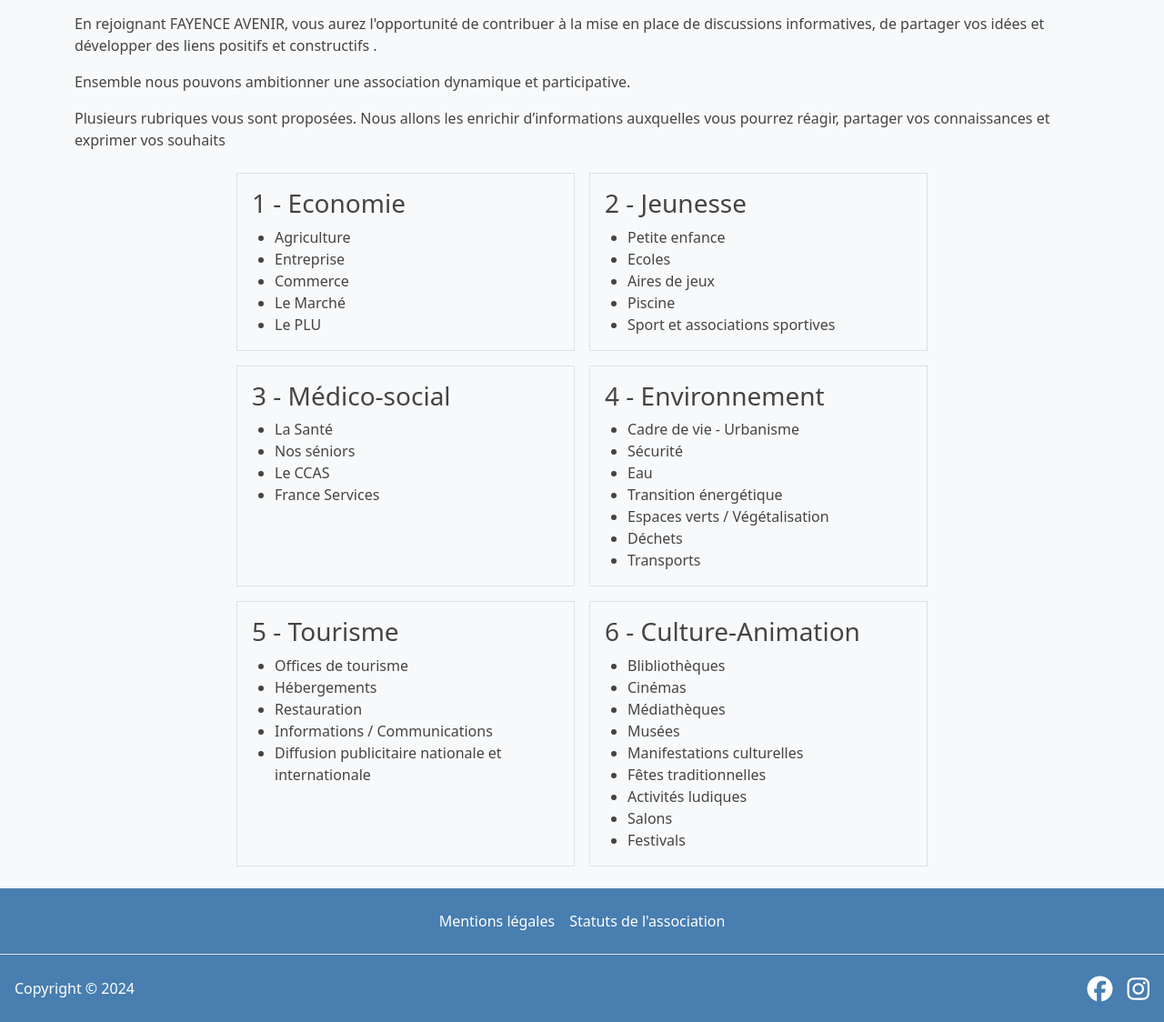
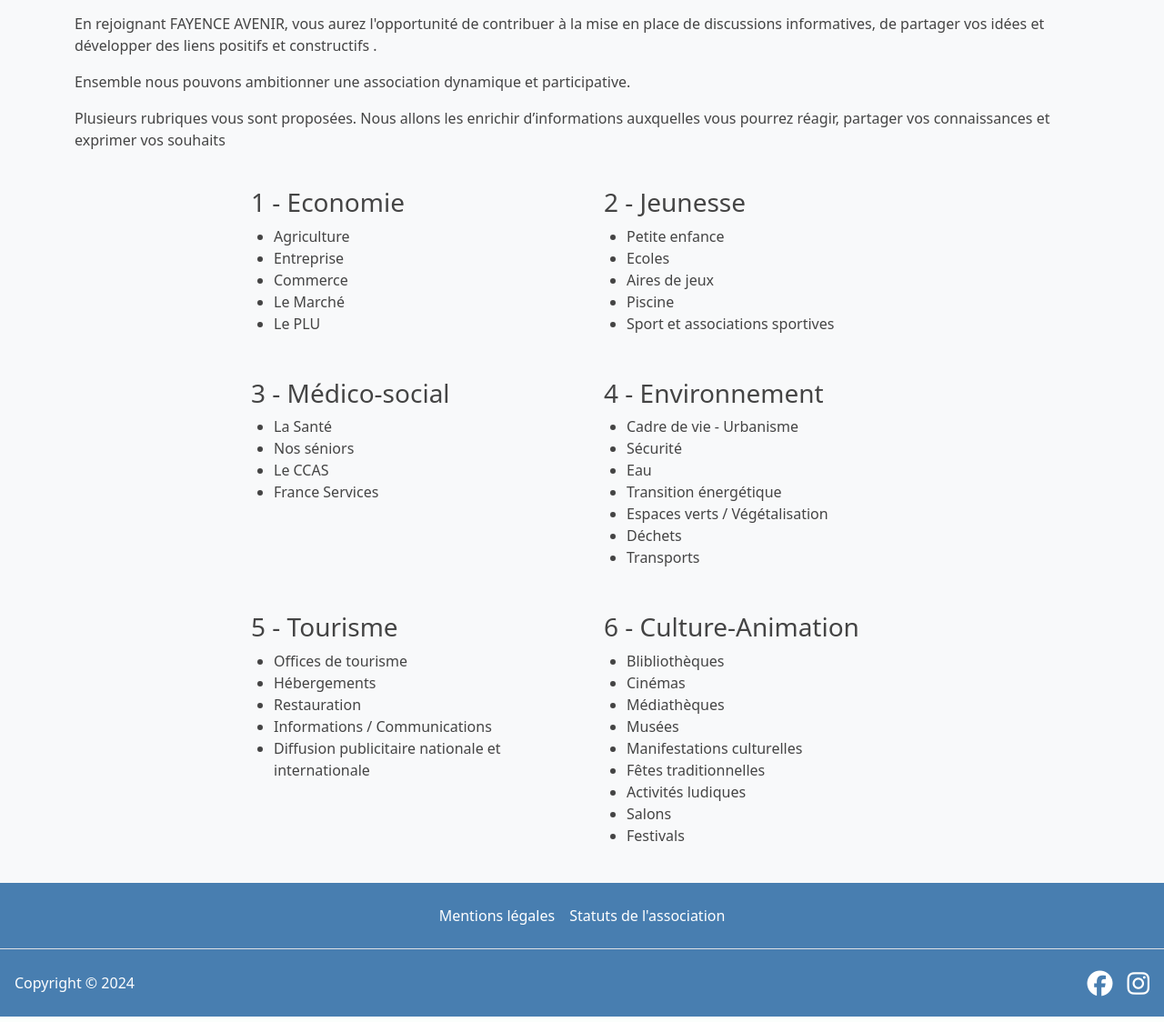
Before and after one commit to GuillemotClement/Symfony-FayenceAvenir, a Symfony app: template templates/rules/presentation.html.twig in a window 1280 px wide. Shown: the part 409-1533 px from the top of the page at 91% size. Run offline with Twig, Linux system fonts and the light colour scheme; the template is opened without the code that fills it, so the values that code supplies are empty; style sheets or scripts are compiled from the project's sources; some libraries are stand-ins or nearby versions.

Commit message:
Modif design association

```diff
--- a/templates/rules/presentation.html.twig
+++ b/templates/rules/presentation.html.twig
@@ -12,7 +12,7 @@
   <p>Ensemble nous pouvons ambitionner une association dynamique et participative.</p>
   <p>Plusieurs rubriques vous sont proposées. Nous allons les enrichir d’informations auxquelles vous pourrez réagir, partager vos connaissances et exprimer vos souhaits</p>
   <div class="d-flex flex-wrap gap-3 justify-content-center my-4">
-    <div class="border p-3 col-6 col-md-4">
+    <div class="p-3 col-6 col-md-4">
       <h3>1 - Economie</h3>
       <ul class='theme-list'>
         <li>Agriculture</li>
@@ -22,7 +22,7 @@
         <li>Le PLU</li>
       </ul>
     </div>
-    <div class="border p-3 col-6 col-md-4">
+    <div class="p-3 col-6 col-md-4">
       <h3>2 - Jeunesse</h3>
       <ul class='theme-list'>
         <li>Petite enfance</li>
@@ -32,7 +32,7 @@
         <li>Sport et associations sportives</li>
       </ul>
     </div>
-    <div class="border p-3 col-6 col-md-4">
+    <div class="p-3 col-6 col-md-4">
       <h3>3 - Médico-social</h3>
       <ul class='theme-list'>
         <li>La Santé</li>
@@ -41,7 +41,7 @@
         <li>France Services</li>
       </ul>
     </div>
-    <div class="border p-3 col-6 col-md-4">
+    <div class="p-3 col-6 col-md-4">
       <h3>4 - Environnement</h3>
       <ul class='theme-list'>
         <li>Cadre de vie - Urbanisme</li>
@@ -53,7 +53,7 @@
         <li>Transports</li>
       </ul>
     </div>
-    <div class="border p-3 col-6 col-md-4">
+    <div class="p-3 col-6 col-md-4">
       <h3>5 - Tourisme</h3>
       <ul class='theme-list'>
         <li>Offices de tourisme</li>
@@ -63,7 +63,7 @@
         <li>Diffusion publicitaire nationale et internationale</li>
       </ul>
     </div>
-    <div class="border p-3 col-6 col-md-4">
+    <div class="p-3 col-6 col-md-4">
       <h3>6 - Culture-Animation</h3>
       <ul class='theme-list'>
         <li>Blibliothèques</li>
@@ -79,5 +79,4 @@
     </div>
   </div>
 </div>
-
 {% endblock %}
```
